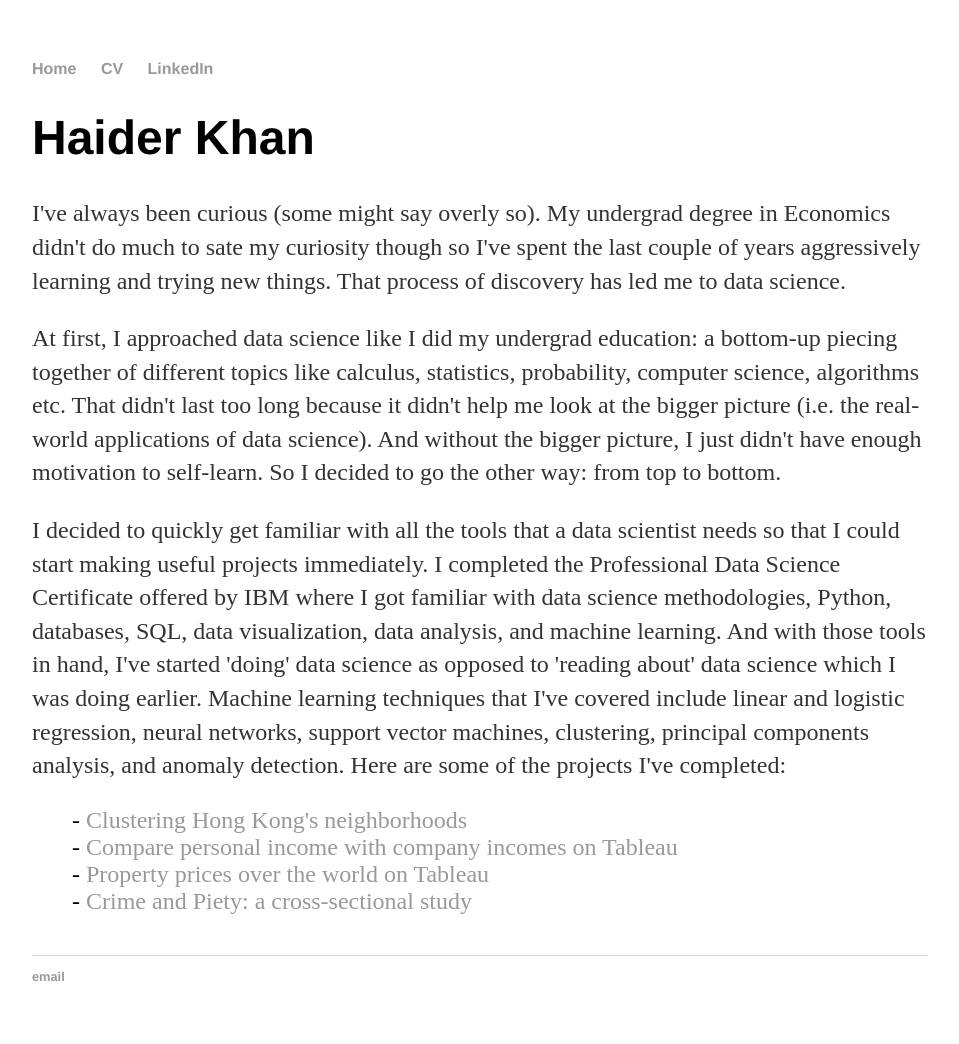
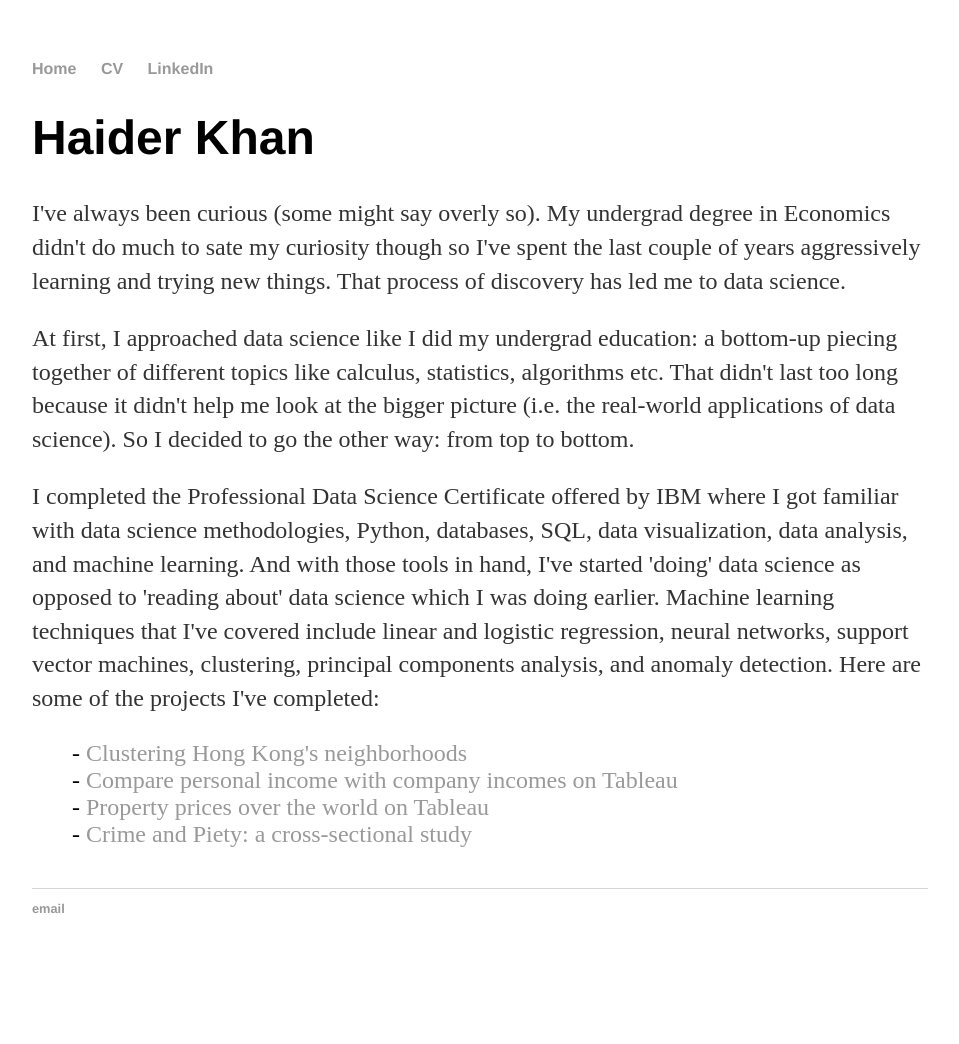
Before and after one commit to h2kh/h2kh.github.io, a Jekyll site: the page built from index.html, in a window 1280 px wide. Shown: the whole page, without its empty margins (160-1119 px from the left). Built offline with Jekyll 4.4.1, drawn with Linux system fonts in a browser that asks for light colours; after the commit the page ends 976 px from its top, so only the background shows below that.

Commit message:
Update index.html

```diff
--- a/index.html
+++ b/index.html
@@ -9,12 +9,10 @@ title: Data Science projects
 	spent the last couple of years aggressively learning and trying new things. That process of discovery has led me to data science.</p>
 
 	<p>At first, I approached data science like I did my undergrad education: a bottom-up piecing together of different topics like calculus, statistics,
-	probability, computer science, algorithms etc. That didn't last too long because it didn't help me look at the bigger picture (i.e. the real-world
-	applications of data science). And without the bigger picture, I just didn't have enough motivation to self-learn. So I decided to go  the other way:
-	from top to bottom.</p>
+		algorithms etc. That didn't last too long because it didn't help me look at the bigger picture (i.e. the real-world
+	applications of data science). So I decided to go  the other way: from top to bottom.</p>
 
-	<p>I decided to quickly get familiar with all the tools that a data scientist needs so that I could start making useful projects immediately.
-	I completed the Professional Data Science Certificate offered by IBM where I got familiar with data science methodologies, Python,
+	<p>I completed the Professional Data Science Certificate offered by IBM where I got familiar with data science methodologies, Python,
 	databases, SQL, data visualization, data analysis, and machine learning. And with those tools in hand, I've started 'doing' data science
 	as opposed to 'reading about' data science which I was doing earlier. Machine learning techniques that I've covered include linear and logistic regression, neural networks, support vector machines, clustering, principal components analysis, and anomaly detection. Here are some of the projects I've completed:</p>
 
```
